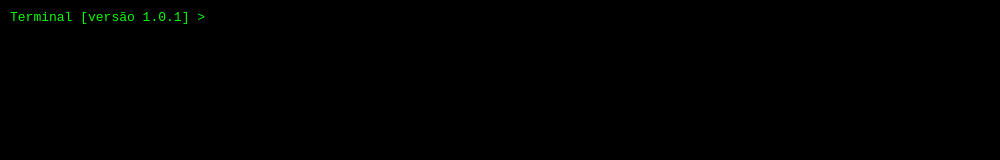
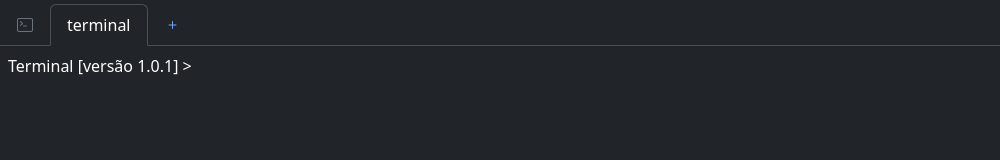
Before and after one commit to EcthorSilva/terminal, an Electron app: page index.html in a window 1000 px wide. Drawn offline with nearby package versions, Linux system fonts and the light colour scheme; a small style sheet from the web is missing.

Commit message:
add: interface grafica reformulada

```diff
--- a/index.html
+++ b/index.html
@@ -1,19 +1,34 @@
 <!DOCTYPE html>
-<html>
+<html lang="en">
 <head>
     <meta charset="UTF-8">
-        <meta http-equiv="X-UA-Compatible" content="IE=edge">
     <meta name="viewport" content="width=device-width, initial-scale=1.0">
-        <meta http-equiv="Content-Security-Policy" content="default-src 'self'; script-src 'self' 'unsafe-inline';">
-        <meta name="description" content="Terminal">
-        <title>Terminal</title>
-        <!-- Main File For CSS -->
-        <link rel="stylesheet" href="./vendor/custom/style.css" />
+    <title>Document</title>
+    <link href="https://cdn.jsdelivr.net/npm/bootstrap@5.0.2/dist/css/bootstrap.min.css" rel="stylesheet" integrity="sha384-EVSTQN3/azprG1Anm3QDgpJLIm9Nao0Yz1ztnYz1ztcQTwFspd3yD65VohhpuuCOmLASjC" crossorigin="anonymous">
+    <link rel="stylesheet" href="https://cdn.jsdelivr.net/npm/bootstrap-icons@1.11.3/font/bootstrap-icons.min.css">
+    <link href="https://cdn.jsdelivr.net/npm/bootstrap@5.3.3/dist/css/bootstrap.min.css" rel="stylesheet" integrity="sha384-QWTKZyjpPEjISv5WaRU9OFeRpok6YctnYmDr5pNlyT2bRjXh0JMhjY6hW+ALEwIH" crossorigin="anonymous">
+    <link rel="stylesheet" href="./vendor/css/style.css" />
 </head>
-    <body>
-        <div id="terminal" contenteditable="true">
-            <!-- conteudo -->
+<body class="position-fixed text-bg-dark">
+    <div>
+        <ul class="nav nav-tabs ms-0 mt-1 draggable" data-bs-theme="dark">
+            <li class="nav-item">
+                <a class="nav-link disabled" aria-current="page" href="#"><i class="bi bi-terminal"></i></a>
+            </li>
+            <li class="nav-item non-draggable">
+                <a class="nav-link active" aria-current="page" href="#"><span>terminal</span></a>
+            </li>
+            <li class="nav-item non-draggable">
+                <a class="nav-link" aria-current="page" href="#"><i class="bi bi-plus"></i></a>
+            </li>
+        </ul>
     </div>
+    <div class="vh-100 vw-100 p-2">
+        <div id="terminal" contenteditable="true" class="vh-100"></div>
+    </div>
+    <script src="https://cdn.jsdelivr.net/npm/@popperjs/core@2.9.2/dist/umd/popper.min.js" integrity="sha384-IQsoLXl5PILFhosVNubq5LC7Qb9DXgDA9i+tQ8Zj3iwWAwPtgFTxbJ8NT4GN1R8p" crossorigin="anonymous"></script>
+    <script src="https://cdn.jsdelivr.net/npm/bootstrap@5.0.2/dist/js/bootstrap.min.js" integrity="sha384-cVKIPhGWiC2Al4u+LWgxfKTRIcfu0JTxR+EQDz/bgldoEyl4H0zUF0QKbrJ0EcQF" crossorigin="anonymous"></script>
+    <script src="https://cdn.jsdelivr.net/npm/bootstrap@5.3.3/dist/js/bootstrap.bundle.min.js" integrity="sha384-YvpcrYf0tY3lHB60NNkmXc5s9fDVZLESaAA55NDzOxhy9GkcIdslK1eN7N6jIeHz" crossorigin="anonymous"></script>
     <script src="renderer.js"></script>
 </body>
 </html>
--- a/renderer.js
+++ b/renderer.js
@@ -1,15 +1,20 @@
+console.log('renderer.js carregado com sucesso'); // Verificação
+
+// Verifica se o DOM está totalmente carregado
+document.addEventListener('DOMContentLoaded', () => {
   const terminal = document.getElementById('terminal');
 
+  // Mensagem inicial
   const welcomeMessage = `Terminal [versão 1.0.1]`;
-
   terminal.innerHTML = welcomeMessage + '\n> ';
 
+  // Adiciona um ouvinte de evento para a tecla pressionada
   terminal.addEventListener('keypress', async (event) => {
     if (event.key === 'Enter') {
-    event.preventDefault();
+      event.preventDefault(); // Previne o comportamento padrão da tecla Enter
 
-    const input = terminal.innerText.trim();
-    terminal.innerHTML += '\n';
+      const input = terminal.innerText.trim(); // Obtém o comando do terminal
+      terminal.innerHTML += '\n'; // Adiciona uma nova linha ao terminal
 
       try {
         const output = await window.api.execCommand(input);
@@ -20,7 +25,8 @@ terminal.addEventListener('keypress', async (event) => {
         terminal.innerHTML += `(render)${error}\n`;
       }
 
-    terminal.innerHTML += '> ';
-    terminal.scrollTop = terminal.scrollHeight;
+      terminal.innerHTML += '> '; // Adiciona o prompt de entrada
+      terminal.scrollTop = terminal.scrollHeight; // Rola o terminal para baixo
     }
   });
+});
--- /dev/null
+++ b/vendor/css/style.css
@@ -0,0 +1,27 @@
+/* Scrollbars */
+*::-webkit-scrollbar-track {
+    /* cor e reio da faixa da barra de rolagem */
+    background-color: #ffffff;
+}
+*::-webkit-scrollbar {
+    /* Largura e altura da barra de rolagem */
+    width: 6px;
+    background-color: #ffffff;
+}
+*::-webkit-scrollbar-thumb {
+    /* Cor e raio do "polegar" da barra de rolagem */
+    background-color: #88888881;
+    border-radius: 35px;
+}
+
+/* Drag */
+.draggable {
+    -webkit-app-region: drag;
+}
+.non-draggable {
+    -webkit-app-region: no-drag;
+}
+
+#terminal:focus {
+    outline: none;
+}
--- a/vendor/custom/style.css
+++ /dev/null
@@ -1,20 +0,0 @@
-body {
-    margin: 0;
-    font-family: Arial, sans-serif;
-    background-color: #000;
-    color: #0f0;
-    display: flex;
-    justify-content: center;
-    align-items: center;
-    height: 100vh;
-}
-
-#terminal {
-    width: 100%;
-    height: 100%;
-    background-color: #000;
-    color: #0f0;
-    font-family: monospace;
-    padding: 10px;
-    box-sizing: border-box;
-}
```
Also changed, not shown: main.js (+15 -2 lines). Lines whose indentation alone changed are shown as unchanged.
